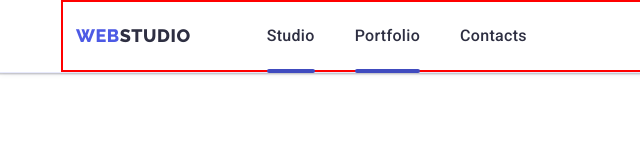
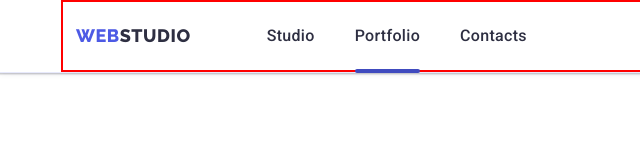
Before and after one commit to Ira-Se/goit-markup-hw-05, a plain HTML site: page portfolio.html in a window 1280 px wide. Shown: the top 165 px of the page, 0-640 px from the left. Drawn offline with nearby package versions, Linux system fonts and the light colour scheme.

Commit message:
fixes after autocheck 7

```diff
--- a/portfolio.html
+++ b/portfolio.html
@@ -33,7 +33,7 @@
           </a>
           <ul class="header-nav-list list">
             <li class="header-nav-item">
-              <a class="header-nav-link link active" href="./index.html">Studio</a>
+              <a class="header-nav-link link" href="./index.html">Studio</a>
             </li>
             <li class="header-nav-item">
               <a class="header-nav-link link active" href="./portfolio.html"
```
